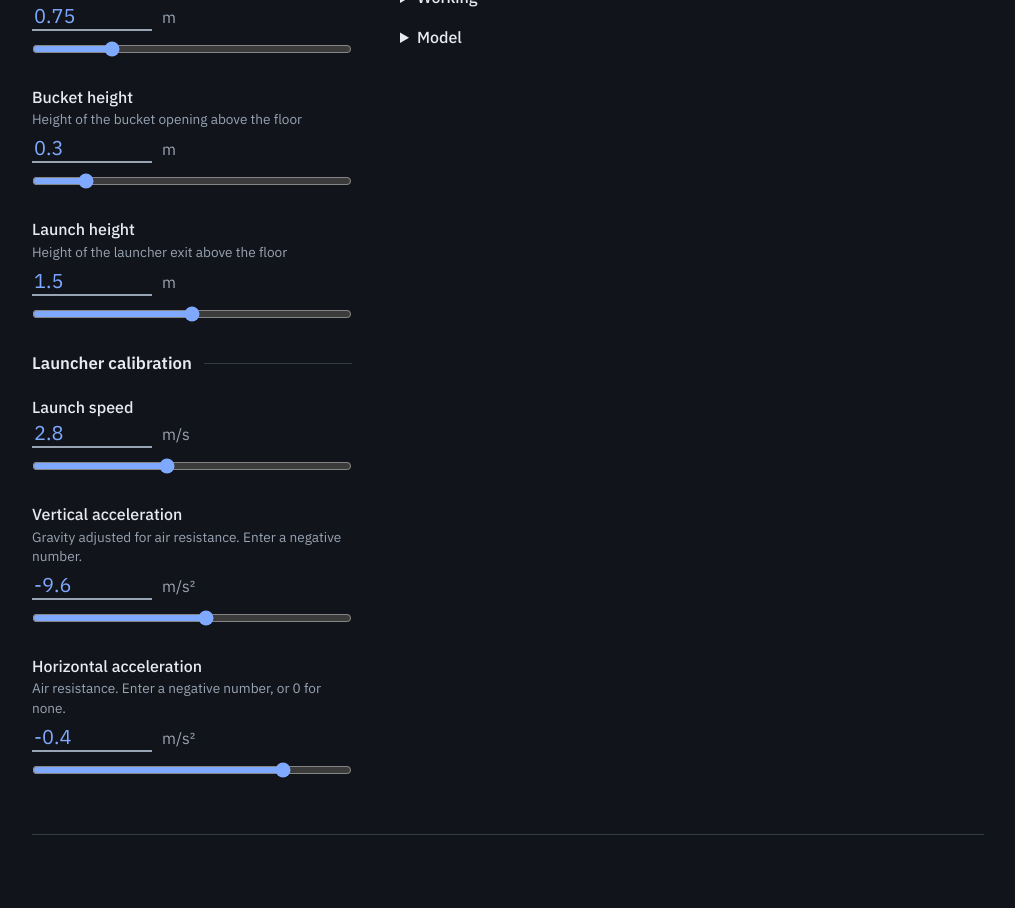
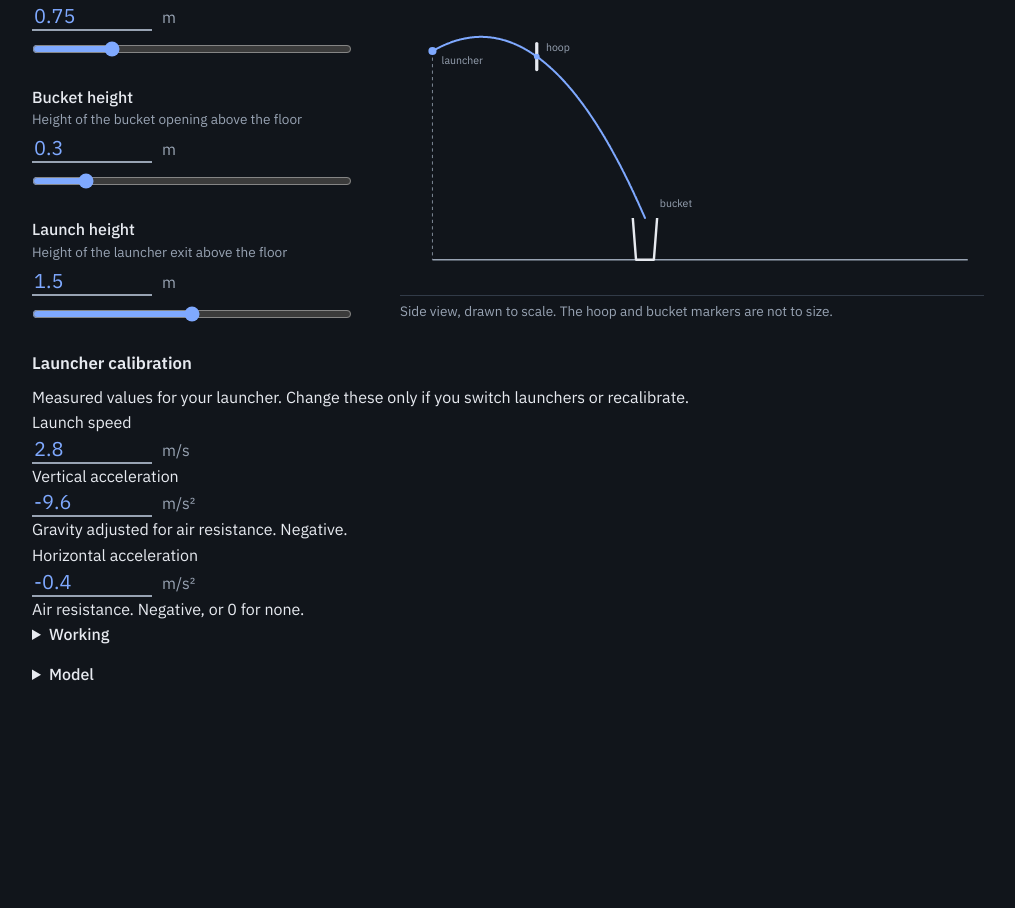
Before and after one commit to BZRocket/ProjectileCalculator, a plain HTML site: page index.html in a window 1280 px wide. Shown: the part 354-1262 px from the top of the page, without its empty margins (132-1147 px from the left). After the commit the page ends 1111 px from the top, so only its background shows below. Drawn offline with Linux system fonts and the light colour scheme.

Commit message:
Update index.html

```diff
--- a/index.html
+++ b/index.html
@@ -55,45 +55,11 @@
           </div>
           <input id="launchHRange" type="range" min="0" max="3" step="0.01" value="1.5" aria-label="Launch height slider">
         </div>
-
-        <fieldset class="calibration">
-          <legend>Launcher calibration</legend>
-
-          <div class="field">
-            <label for="launchSpeed">Launch speed</label>
-            <div class="control">
-              <input id="launchSpeed" type="number" min="0.01" step="0.01" value="2.8" inputmode="decimal">
-              <span class="unit">m/s</span>
-            </div>
-            <input id="launchSpeedRange" type="range" min="0.5" max="6" step="0.01" value="2.8" aria-label="Launch speed slider">
-          </div>
-
-          <div class="field">
-            <label for="gravY">Vertical acceleration</label>
-            <span class="hint">Gravity adjusted for air resistance. Enter a negative number.</span>
-            <div class="control">
-              <input id="gravY" type="number" max="-0.01" step="0.01" value="-9.6" inputmode="decimal">
-              <span class="unit">m/s²</span>
-            </div>
-            <input id="gravYRange" type="range" min="-20" max="-1" step="0.01" value="-9.6" aria-label="Vertical acceleration slider">
-          </div>
-
-          <div class="field">
-            <label for="dragX">Horizontal acceleration</label>
-            <span class="hint">Air resistance. Enter a negative number, or 0 for none.</span>
-            <div class="control">
-              <input id="dragX" type="number" max="0" step="0.01" value="-0.4" inputmode="decimal">
-              <span class="unit">m/s²</span>
-            </div>
-            <input id="dragXRange" type="range" min="-2" max="0" step="0.01" value="-0.4" aria-label="Horizontal acceleration slider">
-          </div>
-        </fieldset>
       </form>
 
-      <section class="results" aria-live="polite" aria-labelledby="resultsHeading">
-        <h2 id="resultsHeading">Result</h2>
+      <div class="main">
+        <section class="results" aria-live="polite" aria-label="Result">
           <div id="messages" class="messages"></div>
-
           <dl id="answers" class="answers">
             <div class="answer">
               <dt>Hoop height</dt>
@@ -104,6 +70,46 @@
               <dd><span id="outBucket">–</span> <small>m</small></dd>
             </div>
           </dl>
+        </section>
+
+        <figure>
+          <svg id="plot" class="plot" viewBox="0 0 720 400" role="img" aria-label="Side view of the predicted trajectory"></svg>
+          <figcaption>Side view, drawn to scale. The hoop and bucket markers are not to size.</figcaption>
+        </figure>
+      </div>
+    </div>
+
+    <section class="settings" aria-labelledby="settingsHeading">
+      <h2 id="settingsHeading">Launcher calibration</h2>
+      <p class="settings-note">Measured values for your launcher. Change these only if you switch launchers or recalibrate.</p>
+
+      <div class="settings-fields">
+        <div class="sfield">
+          <label for="launchSpeed">Launch speed</label>
+          <div class="control">
+            <input id="launchSpeed" type="number" min="0.01" step="0.01" value="2.8" inputmode="decimal">
+            <span class="unit">m/s</span>
+          </div>
+        </div>
+
+        <div class="sfield">
+          <label for="gravY">Vertical acceleration</label>
+          <div class="control">
+            <input id="gravY" type="number" max="-0.01" step="0.01" value="-9.6" inputmode="decimal">
+            <span class="unit">m/s²</span>
+          </div>
+          <span class="hint">Gravity adjusted for air resistance. Negative.</span>
+        </div>
+
+        <div class="sfield">
+          <label for="dragX">Horizontal acceleration</label>
+          <div class="control">
+            <input id="dragX" type="number" max="0" step="0.01" value="-0.4" inputmode="decimal">
+            <span class="unit">m/s²</span>
+          </div>
+          <span class="hint">Air resistance. Negative, or 0 for none.</span>
+        </div>
+      </div>
 
       <details>
         <summary>Working</summary>
@@ -114,8 +120,8 @@
         <summary>Model</summary>
         <ul class="model">
           <li>Launch speed <code>v</code> = <span id="cV">2.8</span> m/s</li>
-            <li>Vertical acceleration <code>g</code> = <span id="cG">−9.6</span> m/s² (gravity, adjusted for air resistance)</li>
-            <li>Horizontal acceleration <code>a</code> = <span id="cA">−0.4</span> m/s² (air resistance)</li>
+          <li>Vertical acceleration <code>g</code> = <span id="cG">−9.6</span> m/s²</li>
+          <li>Horizontal acceleration <code>a</code> = <span id="cA">−0.4</span> m/s²</li>
           <li><code>x(t) = v cos(θ) t + ½ a t²</code></li>
           <li><code>y(t) = h + v sin(θ) t + ½ g t²</code>, where <code>h</code> is the launch height</li>
           <li>Hoop: solve <code>x(t) = distance to hoop</code> and take the earlier time, then find <code>y</code> at that time.</li>
@@ -123,12 +129,6 @@
         </ul>
       </details>
     </section>
-
-      <figure>
-        <svg id="plot" class="plot" viewBox="0 0 640 300" role="img" aria-label="Side view of the predicted trajectory"></svg>
-        <figcaption>Side view, drawn to scale. The hoop and bucket markers are not to size.</figcaption>
-      </figure>
-    </div>
   </div>
 
   <script>
@@ -184,37 +184,79 @@
     }
 
     function drawPlot(r, d, hb, h) {
-      const W = 640, H = 300, pad = 30;
-      const pts = [];
-      const N = 80;
+      const W = 720, H = 400, padX = 40, padTop = 40, padBottom = 44;
+      const N = 300;
+
+      // trajectory in metres
+      const raw = [];
       let yMax = Math.max(h, r.hoopY, hb);
       for (let i = 0; i <= N; i++) {
         const p = position(r.tBucket * i / N, r.vx, r.vy, h);
-        pts.push(p);
+        raw.push(p);
         yMax = Math.max(yMax, p.y);
       }
       const xMax = Math.max(r.bucketX, d, 0.1) * 1.08;
       const yTop = Math.max(yMax, 0.1) * 1.15;
-      const s = Math.min((W - 2 * pad) / xMax, (H - 2 * pad) / yTop);
-      const ox = pad, oy = H - pad;
-      const X = (x) => (ox + x * s).toFixed(1);
-      const Y = (y) => (oy - y * s).toFixed(1);
+      const s = Math.min((W - 2 * padX) / xMax, (H - padTop - padBottom) / yTop);
+      const ox = padX, oy = H - padBottom;
+      const PX = (x) => ox + x * s;
+      const PY = (y) => oy - y * s;
+      const f = (n) => n.toFixed(1);
 
-      const path = pts.map((p, i) => (i ? 'L' : 'M') + X(p.x) + ',' + Y(p.y)).join(' ');
-      const bx = +X(r.bucketX), by = +Y(hb);
-      const hx = +X(d), hy = +Y(r.hoopY);
+      // trajectory, hoop, bucket and launcher in pixels
+      const pts = raw.map((p) => ({ x: PX(p.x), y: PY(p.y) }));
+      const lx = PX(0), ly = PY(h);
+      const hx = PX(d), hy = PY(r.hoopY);
+      const bx = PX(r.bucketX), by = PY(hb);
+
+      // Things a label must stay clear of: markers, ground line, and the path itself.
+      const boxes = [
+        { x0: lx - 8, y0: ly - 8, x1: lx + 8, y1: ly + 8 },
+        { x0: lx - 3, y0: ly, x1: lx + 3, y1: oy },
+        { x0: hx - 6, y0: hy - 19, x1: hx + 6, y1: hy + 19 },
+        { x0: bx - 17, y0: by - 3, x1: bx + 17, y1: oy + 2 },
+        { x0: 0, y0: oy - 3, x1: W, y1: oy + 3 }
+      ];
+      const overlap = (a, b) => a.x0 < b.x1 && a.x1 > b.x0 && a.y0 < b.y1 && a.y1 > b.y0;
+
+      // Try spots around the anchor, nearest first, and take the first one that
+      // touches neither the path nor any marker. Skips the label if none is clear.
+      function placeLabel(text, ax, ay, angles) {
+        const w = text.length * 7.4 + 4, hgt = 18;
+        for (const rad of [16, 26, 38, 54, 74]) {
+          for (const deg of angles) {
+            const a = deg * Math.PI / 180;
+            const cos = Math.cos(a);
+            const cx = ax + rad * cos, cy = ay - rad * Math.sin(a);
+            const anchor = cos > 0.35 ? 'start' : cos < -0.35 ? 'end' : 'middle';
+            const x0 = anchor === 'start' ? cx : anchor === 'end' ? cx - w : cx - w / 2;
+            const box = { x0, y0: cy - hgt / 2, x1: x0 + w, y1: cy + hgt / 2 };
+            if (box.x0 < 2 || box.x1 > W - 2 || box.y0 < 2 || box.y1 > H - 2) continue;
+            if (boxes.some((b) => overlap(box, b))) continue;
+            if (pts.some((p) => p.x > box.x0 - 5 && p.x < box.x1 + 5 && p.y > box.y0 - 5 && p.y < box.y1 + 5)) continue;
+            boxes.push(box);
+            return `<text x="${f(cx)}" y="${f(cy + 4.5)}" text-anchor="${anchor}">${text}</text>`;
+          }
+        }
+        return '';
+      }
+
+      const labels =
+        placeLabel('launcher', lx, ly, [-45, 0, -90, 45, -135, 180, 90, 135]) +
+        placeLabel('hoop', hx, hy, [90, 45, 135, 0, 180, -45, -135, -90]) +
+        placeLabel('bucket', bx, by, [45, 0, 90, 135, 180, -45, -135, -90]);
+
+      const path = pts.map((p, i) => (i ? 'L' : 'M') + f(p.x) + ',' + f(p.y)).join(' ');
 
       $('plot').innerHTML = `
-        <line class="ground" x1="${ox}" y1="${oy}" x2="${W - pad / 2}" y2="${oy}"/>
-        <line class="guide" x1="${X(0)}" y1="${Y(h)}" x2="${X(0)}" y2="${oy}"/>
+        <line class="ground" x1="${ox}" y1="${f(oy)}" x2="${W - padX / 2}" y2="${f(oy)}"/>
+        <line class="guide" x1="${f(lx)}" y1="${f(ly)}" x2="${f(lx)}" y2="${f(oy)}"/>
         <path class="path" d="${path}"/>
-        <path class="bucket" d="M${bx - 15},${by} L${bx - 11},${oy} L${bx + 11},${oy} L${bx + 15},${by}"/>
-        <line class="hoop" x1="${hx}" y1="${hy - 16}" x2="${hx}" y2="${hy + 16}"/>
-        <circle class="dot" cx="${X(0)}" cy="${Y(h)}" r="5"/>
-        <circle class="dot" cx="${hx}" cy="${hy}" r="3.5"/>
-        <text x="${+X(0) + 8}" y="${+Y(h) - 8}">launcher</text>
-        <text x="${hx + 8}" y="${hy - 20}">hoop</text>
-        <text x="${bx}" y="${by - 8}" text-anchor="middle">bucket</text>`;
+        <path class="bucket" d="M${f(bx - 15)},${f(by)} L${f(bx - 11)},${f(oy)} L${f(bx + 11)},${f(oy)} L${f(bx + 15)},${f(by)}"/>
+        <line class="hoop" x1="${f(hx)}" y1="${f(hy - 16)}" x2="${f(hx)}" y2="${f(hy + 16)}"/>
+        <circle class="dot" cx="${f(lx)}" cy="${f(ly)}" r="5"/>
+        <circle class="dot" cx="${f(hx)}" cy="${f(hy)}" r="3.5"/>
+        ${labels}`;
     }
 
     function clearOutputs() {
@@ -226,7 +268,7 @@
 
     function showMessages(list, isError) {
       $('messages').innerHTML = list
-        .map((m) => `<p class="msg${isError ? ' error' : ''}"></p>`)
+        .map(() => `<p class="msg${isError ? ' error' : ''}"></p>`)
         .join('');
       $('messages').querySelectorAll('.msg').forEach((el, i) => { el.textContent = list[i]; });
     }
@@ -284,12 +326,13 @@
     }
 
     // keep each slider and its number box in step
-    ['angle', 'hoopDist', 'bucketH', 'launchH', 'launchSpeed', 'gravY', 'dragX'].forEach((id) => {
+    ['angle', 'hoopDist', 'bucketH', 'launchH'].forEach((id) => {
       const box = $(id), slider = $(id + 'Range');
       box.addEventListener('input', () => { slider.value = box.value; });
       slider.addEventListener('input', () => { box.value = slider.value; });
     });
-    $('inputs').addEventListener('input', update);
+    // inputs and calibration fields live in different places, so listen on the page
+    document.addEventListener('input', update);
     $('inputs').addEventListener('submit', (e) => e.preventDefault());
     update();
   </script>
```
Lines whose indentation alone changed are shown as unchanged.
